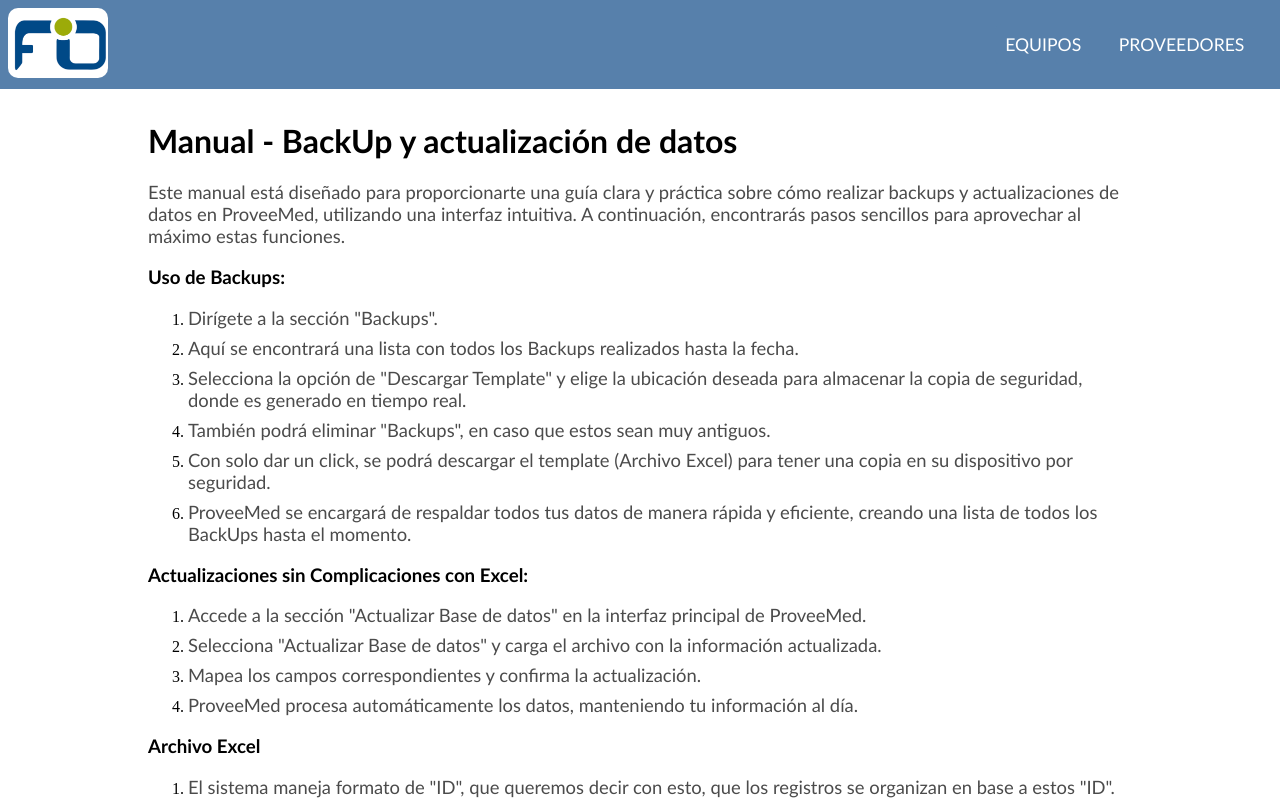
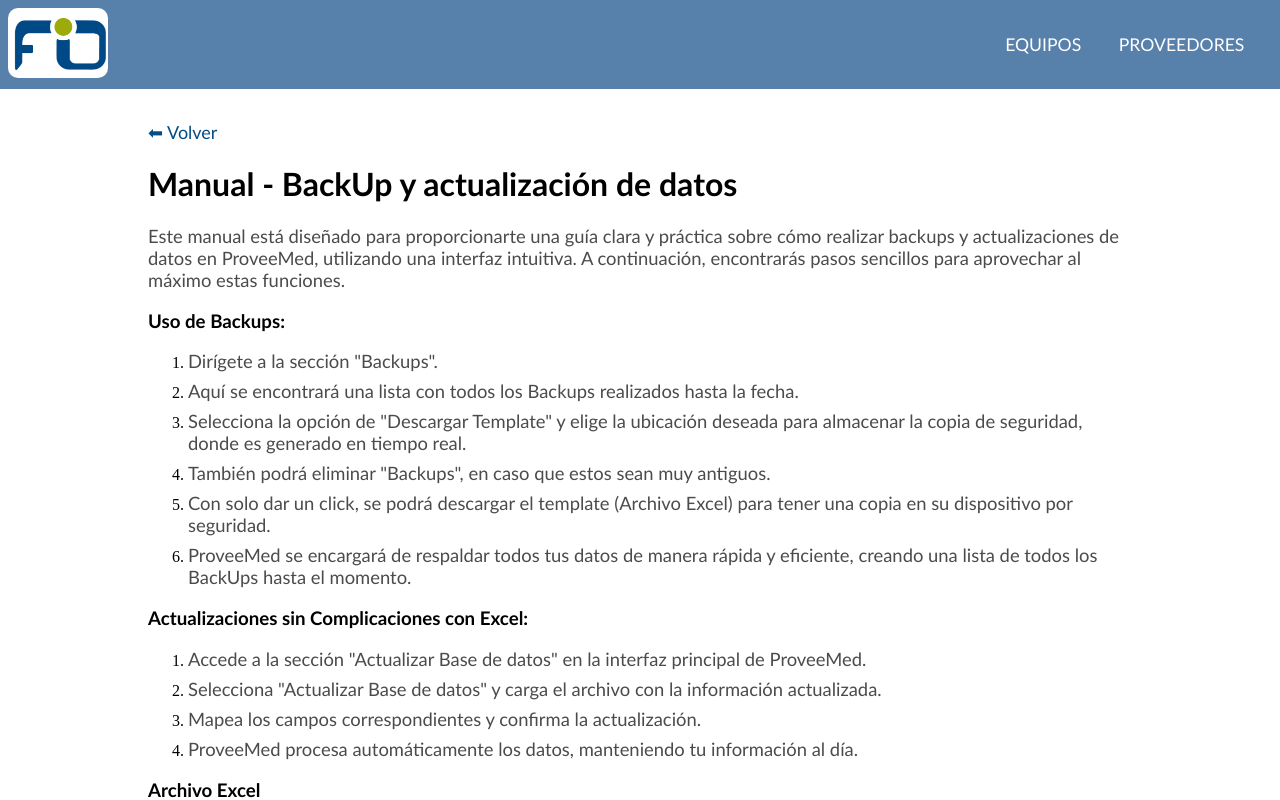
Before and after one commit to Lauty128/ProveeMed-client, a React (Vite) app: page /manual in a window 1280 px wide. Shown: the top 800 px of the page. Built offline with nearby package versions, Linux system fonts and the light colour scheme; no server answers.

Commit message:
back to button added to manual page

```diff
--- a/src/pages/Manual.tsx
+++ b/src/pages/Manual.tsx
@@ -1,8 +1,11 @@
+//----> Dependencies
+import Markdown from "react-markdown";
+
 //----> Assets
 import equipmentsExample from '../assets/manual/equipments_example.png';
 
-//----> Dependencies
-import Markdown from "react-markdown";
+//----> Componentes
+import { Link } from "react-router-dom";
 
 
 export default function Manual(){
@@ -62,10 +65,16 @@
 
 ¡Y Listo! Ahora puedes aprovechar al máximo ProveeMed, respaldando tus datos con facilidad y manteniendo toda tu información actualizada. ¡Optimiza tu experiencia con ProveeMed de manera simple y eficiente!
     `
-
+    //----> Styles
+    const goBackButtonStyles = {
+        textDecoration: 'none',
+        color: '#044c84',
+        fontSize: 18
+    }
 
     return <>
         <div className="Manual">
+            <Link to={'/backups'} style={goBackButtonStyles}>⬅ Volver</Link>
             <Markdown>
                 { manualData }
             </Markdown>
```
